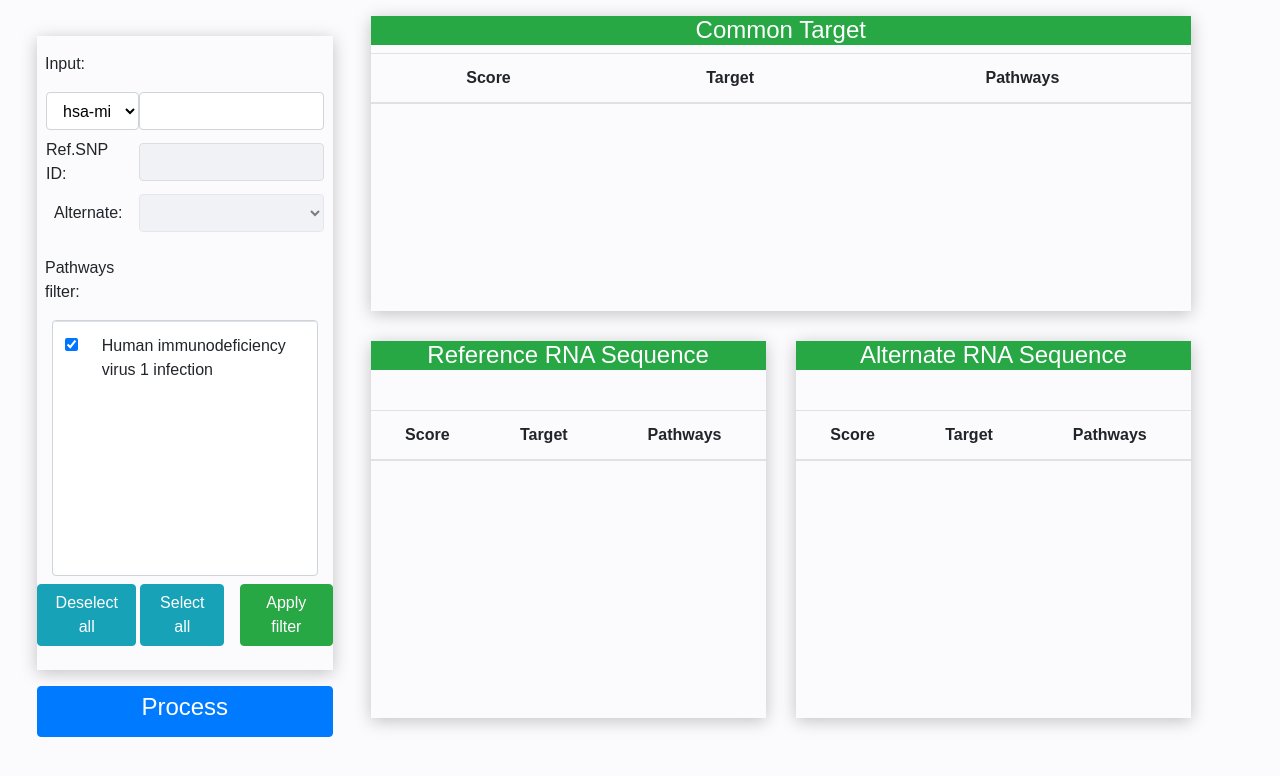
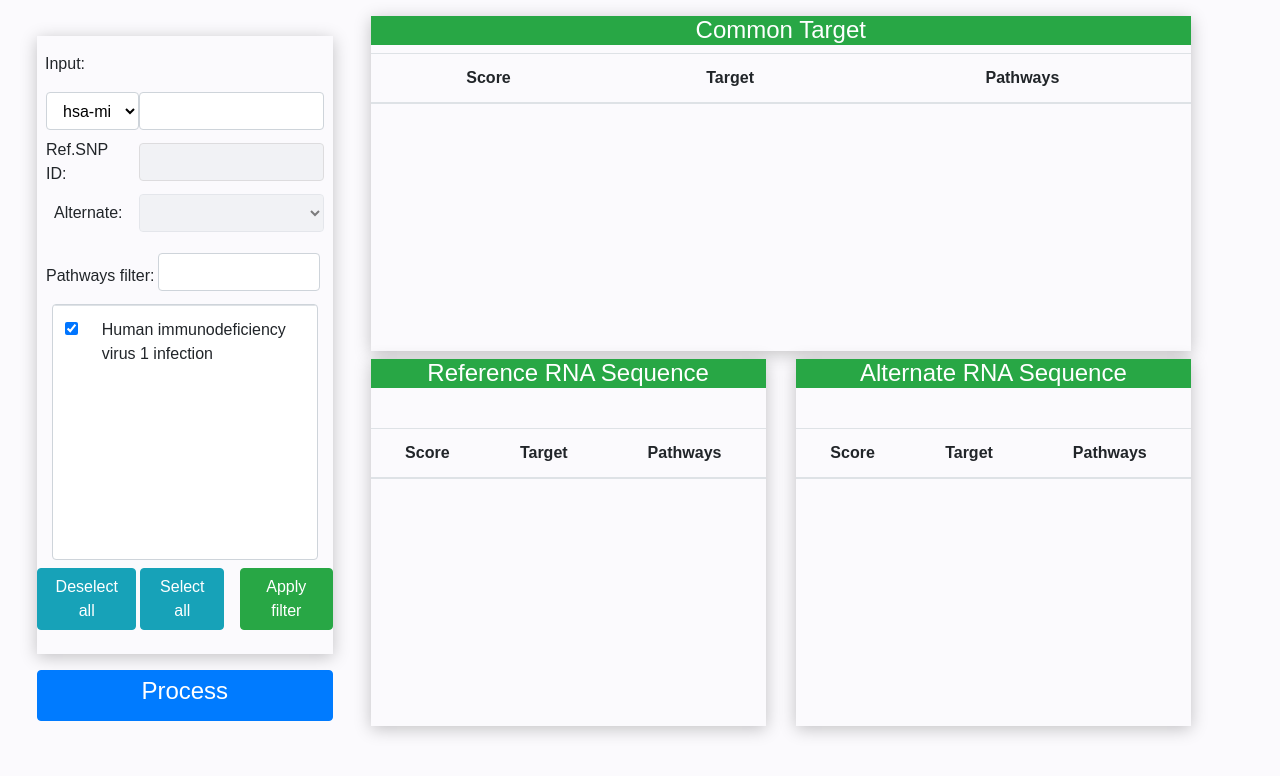
Before and after one commit to votruongan/SNP2Pathways, a website: page html/index.html in a window 1280 px wide. Drawn offline with Linux system fonts and the light colour scheme; files that its build step writes are made by us from their sources; no server answers; files whose address does not match are found by name.

Commit message:
fix multi process grand parent height bug

```diff
--- a/assets/js/index_script.js
+++ b/assets/js/index_script.js
@@ -76,6 +76,7 @@ function tableDisplayResult(tableId,arr){
         tableId.innerHTML = "<tr><td></td><td>No result found</td></tr>";
         return;
     }
+    setGrandParentHeight(tableId,"290px");
     arr = filterDiseasesInArray(arr);
     console.log(arr);
     for (let i = 0; i < arr.length; i++) {
--- a/html/index.html
+++ b/html/index.html
@@ -57,8 +57,10 @@
 		</div>
 
 		<!-- Choose disease -->
-
-					<p class="col-4 pl-2 mt-4 mr-0 pr-0">Pathways filter:</p>
+				<div class="row align-items-center">
+					<p class="col-5 pl-4 mt-4 mr-0 pr-0">Pathways filter:</p>
+					<input class="col-6 form-control" id="filter_filter"></input>
+				</div>
 				<div class="justify-content-center d-flex mb-2">
 					<div class="form-control p-0"  style="width:90%; height: 256px; overflow: auto;">
 					<table class="table" id="pathway_filter_box">
@@ -91,7 +93,7 @@
 				<div class="btn-success py-0">
 					<h4>Common Target</h4>
 				</div>
-				<div  class="overflow-auto" style="height:250px;" >
+				<div  class="overflow-auto" style="height:290px;" >
 					<table class="table">
 						<thead>
 						  <tr>
@@ -118,7 +120,7 @@
 					<div class="mb-3 text-left pl-1" style="letter-spacing: 1.2px;height:1rem;" id="alenC_display">
 					</div>
 				</div>
-				<div  class="overflow-auto" style="height:300px;" >
+				<div  class="overflow-auto" style="height:290px;" >
 					<table class="table">
 						<thead>
 						  <tr>
@@ -143,7 +145,7 @@
 					<div class="mb-3 text-left pl-1" style="letter-spacing: 1.2px;height:1rem;" id="alenG_display">
 					</div>
 				</div>
-				<div  class="overflow-auto" style="height:300px;" >
+				<div  class="overflow-auto" style="height:290px;" >
 					<table class="table">
 						<thead>
 						  <tr>
```
